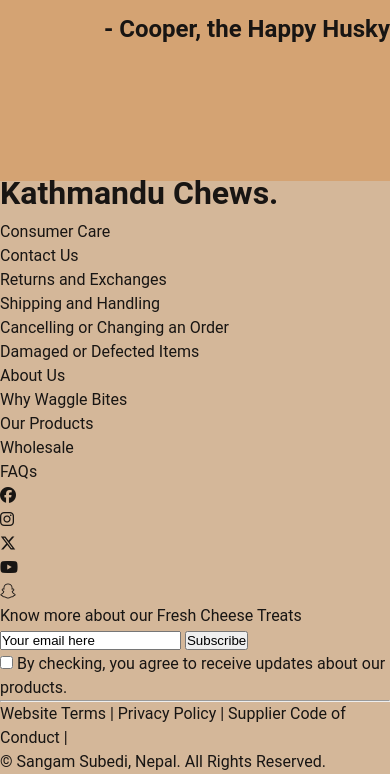
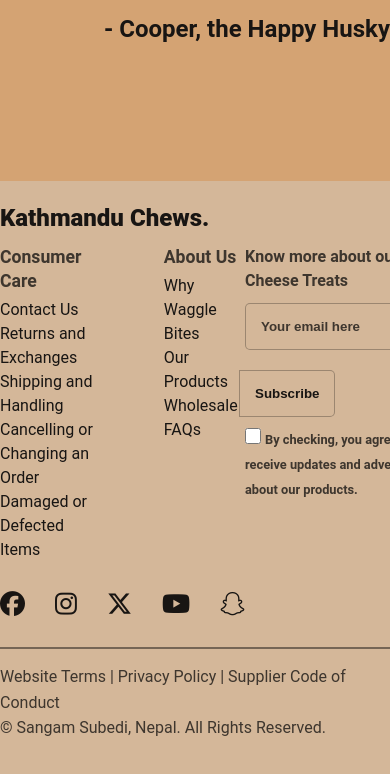
Before and after one commit to sangamhoni/odin-landing-page, a plain HTML site: page index.html in a window 390 px wide. Shown: the part 2009-2783 px from the top of the page. After the commit the page ends 2760 px from the top, so only its background shows below. Drawn offline with Linux system fonts and the light colour scheme.

Commit message:
Complete landing site; Yet to be responsive
Made footers

```diff
--- a/css/styles.css
+++ b/css/styles.css
@@ -12,9 +12,9 @@
    font-size: 16px;
    line-height: 1.5rem;
    color: #F1F1F1;
-   color:#181513;
-   /* background-color: #181513; */
-   background-color: #d4b799;
+   color:rgba(24, 21, 19, 1);
+   /* background-color: rgba(24, 21, 19, 1); */
+   background-color: rgba(212, 183, 153, 1);
 }
 
 img {
@@ -43,8 +43,8 @@
 
 /* main code */
 .navbar{
-   color: #d4b799;
-   background-color: #181513;
+   color: rgba(212, 183, 153, 1);
+   background-color: rgba(24, 21, 19, 1);
    position: fixed;
    width: 100vw;
    top: 0;
@@ -71,9 +71,9 @@
 /* hero section */
 .landing-page{
    margin-top: 70px;
-   color : #d4b799;
-   background-color:  #181513;
-   border-top: 1px solid #d4b799;
+   color : rgba(212, 183, 153, 1);
+   background-color:  rgba(24, 21, 19, 1);
+   border-top: 1px solid rgba(212, 183, 153, 1);
 }
 
 .landing-page .container{
@@ -94,9 +94,9 @@
 }
 
 .landing-page button{
-   border: 0.08rem solid #d4b799;
-   background-color:  #181513;
-   color: #d4b799;
+   border: 0.08rem solid rgba(212, 183, 153, 1);
+   background-color:  rgba(24, 21, 19, 1);
+   color: rgba(212, 183, 153, 1);
    border-radius: .25rem;
    font-weight: 600;
    min-height: 3rem;
@@ -126,7 +126,7 @@
 }
 .usp-card {
    width: 220px;
-   border: 3px solid #181513;
+   border: 3px solid rgba(24, 21, 19, 1);
    border-radius: 1em;
    padding: 20px;
    display: flex;
@@ -162,6 +162,7 @@
    line-height: 1.3em;
    font-style: italic;
    text-align: justify;
+   color: rgba(24, 21, 19, 0.8);
 }
 
 .testimonial .dog {
@@ -170,3 +171,92 @@
    margin-top: 20px;
    text-align: end;
 }
+
+
+/* footer section */
+footer .container {
+   padding: 10px 0;
+}
+
+footer h2{
+   margin: 15px 0;
+   font-weight: 900;
+}
+
+.footer-content{
+   display: flex;
+   justify-content: space-between;
+}
+
+.footer-content .right-content .links{
+   display: flex;
+   gap: 70px;
+}
+
+.links .right-links {
+   flex-basis: 60%;
+}
+
+.footer-content .left-content {
+   flex-basis: 35%;
+   color: rgba(24, 21, 19, 0.8);
+}
+
+.right-links ul>li:nth-child(1), .left-links ul>li:nth-child(1) {
+   font-weight: bold;
+   font-size: 1.1em;
+   margin-bottom: 5px;
+   color: rgba(24, 21, 19, 0.8);
+}
+
+.socials  ul{
+   display: flex;
+   gap: 30px;
+   margin: 30px 0;
+}
+
+.socials ul li{
+   font-size: 25px;
+}
+
+.left-content p {
+   font-weight: 600;
+}
+
+.left-content .newsletter, .left-content button{
+   background-color: rgba(212, 183, 153, 1);
+   border: 0.14em solid rgba(24, 21, 19, 0.3);
+   padding: 15px;
+   margin: 10px 0;
+   border-radius: 5px 0 0 5px;
+   font-weight: bold;
+   color: rgba(24, 21, 19, 0.8);
+}
+
+.left-content form button {
+   border-radius: 0 5px 5px 0;
+   color: rgba(24, 21, 19, 1);
+   margin-left: -6px;
+}
+
+input[type="checkbox"] {
+   width: 1rem;
+   height: 1rem;
+   accent-color:rgba(212, 183, 153, 1);
+}
+
+form label {
+   font-size: 0.8rem;
+   font-weight: 600;
+}
+
+
+footer hr {
+   border: 0.02em solid rgba(24, 21, 19, 0.5);
+   margin-bottom: 15px;
+}
+
+footer .container>p {
+   line-height: 1.6em;
+   color: rgba(24, 21, 19, 0.8);
+}
--- a/index.html
+++ b/index.html
@@ -73,8 +73,8 @@
 
   <footer>
     <div class="container">
-      <h1>Kathmandu Chews.</h1>
-      <div class="footer-section">
+      <h2>Kathmandu Chews.</h2>
+      <div class="footer-content">
         <div class="right-content">
           <div class="links">
             <div class="right-links">
@@ -96,15 +96,15 @@
                 <li>FAQs</li>
               </ul>
             </div>
-            <div class="socials">
-              <ul>
-                <li><i class="fa-brands fa-facebook"></i></li>
-                <li><i class="fa-brands fa-instagram"></i></li>
-                <li><i class="fa-brands fa-x-twitter"></i></li>
-                <li><i class="fa-brands fa-youtube"></i></li>
-                <li><i class="fa-brands fa-snapchat"></i></li>
-              </ul>
-            </div>
+          </div>
+          <div class="socials">
+            <ul>
+              <li><a href="#"><i class="fa-brands fa-facebook"></i></a></li>
+              <li><a href="#"><i class="fa-brands fa-instagram"></i></a></li>
+              <li><a href="#"><i class="fa-brands fa-x-twitter"></i></a></li>
+              <li><a href="#"><i class="fa-brands fa-youtube"></i></a></li>
+              <li><a href="#"><i class="fa-brands fa-snapchat"></i></a></li>
+            </ul>
           </div>
         </div>
 
@@ -112,18 +112,18 @@
           <p>Know more about our Fresh Cheese Treats</p>
           <form>
             <input type="text" class="newsletter" name="fname" value="Your email here">
-            <button>Subscribe</button>
+            <button><a href="#">Subscribe</a></button>
             <br>
-            <input type="checkbox" name="agree">
-            <label for="agree"> By checking, you agree to receive updates about our products.</label><br>
+            <input type="checkbox" name="agree" class="checkbox">
+            <label for="agree"> By checking, you agree to receive updates and advertisements about our products.</label><br>
           </form>
         </div>
+      </div>
 
-        <hr>
+      <hr>
 
-        <p>Website Terms | Privacy Policy | Supplier Code of Conduct | </p>
-        <p>© Sangam Subedi, Nepal. All Rights Reserved.</p>
-      </div>
+      <p>Website Terms | Privacy Policy | Supplier Code of Conduct</p>
+      <p>© Sangam Subedi, Nepal. All Rights Reserved.</p>
     </div>
   </footer>
 
```
